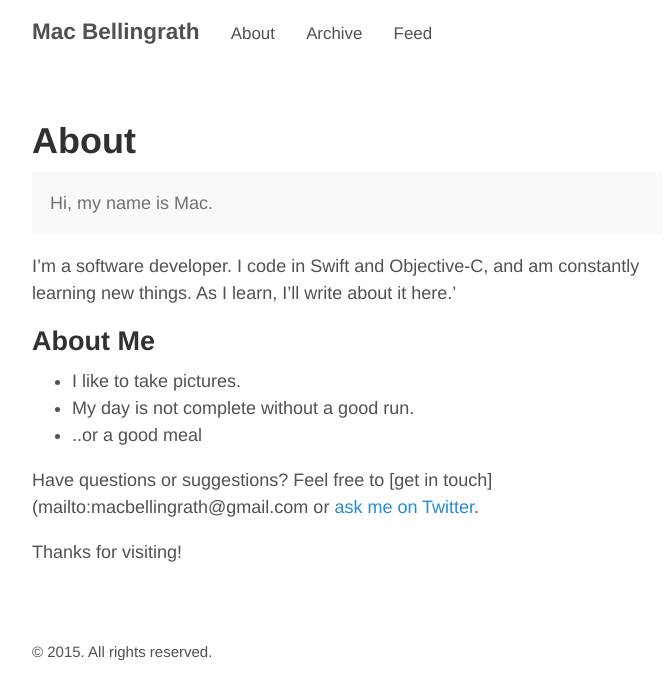
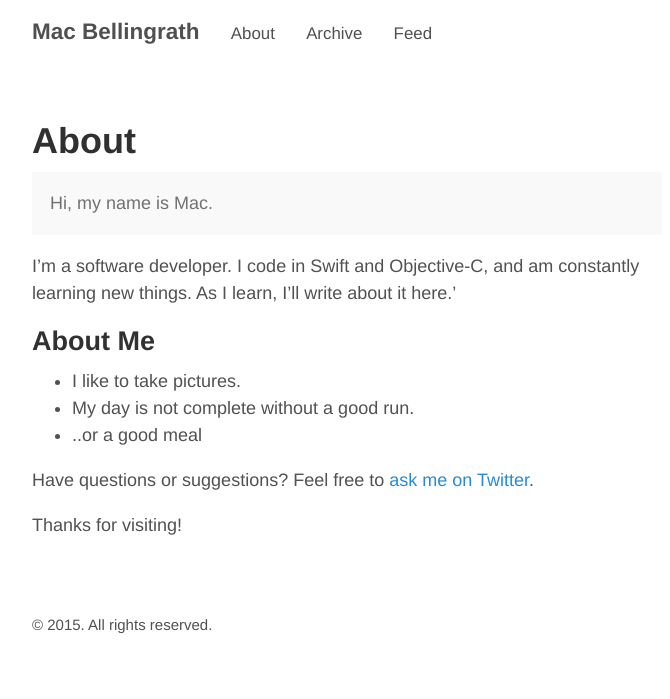
Before and after one commit to macbellingrath/macbellingrath.github.io, a Jekyll site: the page built from about.md, in a window 1280 px wide. Shown: the top 699 px of the page, without its empty margins (293-963 px from the left). Built offline with Jekyll 4.4.1, drawn with Linux system fonts in a browser that asks for light colours.

Commit message:
fix twitter link

```diff
--- a/about.md
+++ b/about.md
@@ -15,6 +15,6 @@ I'm a software developer. I code in Swift and Objective-C, and am constantly lea
 * My day is not complete without a good run.
 * ..or a good meal
 
-Have questions or suggestions? Feel free to [get in touch](mailto:macbellingrath@gmail.com or [ask me on Twitter](https://twitter.com/mbellingrath).
+Have questions or suggestions? Feel free to [ask me on Twitter](https://twitter.com/mbellingrath).
 
 Thanks for visiting!
```
